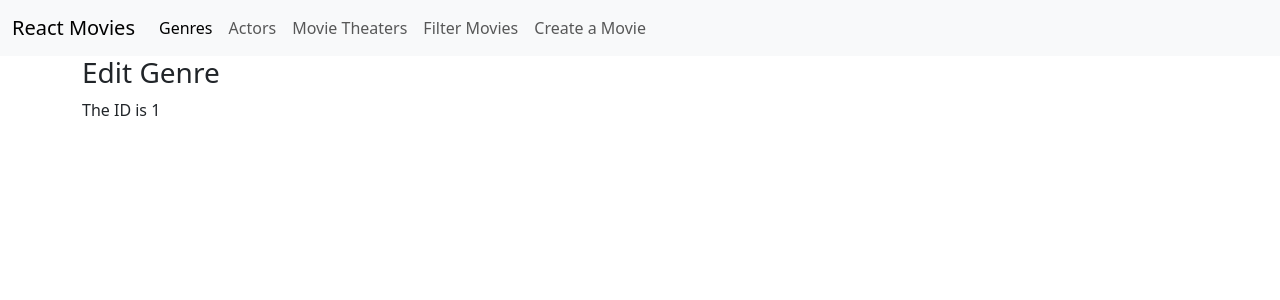
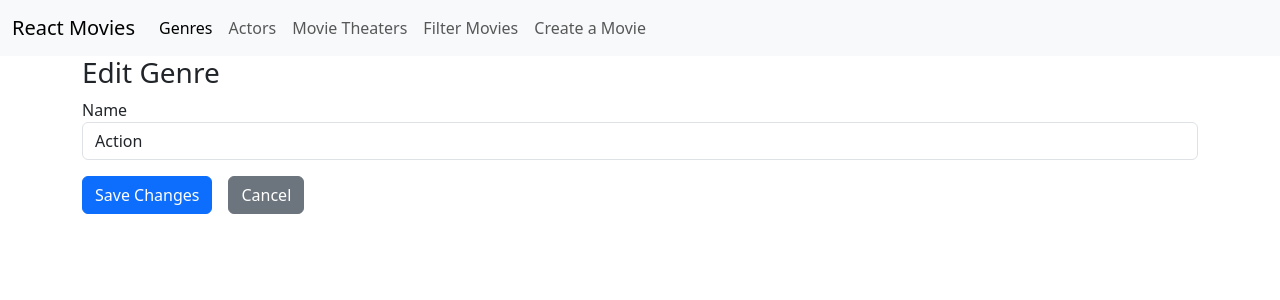
Before and after one commit to Davidson-Keith/react-movies, a React (Create React App) app: page /genres/edit/1 in a window 1280 px wide. Shown: the top 300 px of the page. Built offline with nearby package versions, Linux system fonts and the light colour scheme.

Commit message:
Add disabling of form submit button whilst submitting.

```diff
--- a/src/genres/CreateGenre.tsx
+++ b/src/genres/CreateGenre.tsx
@@ -1,32 +1,17 @@
-import Button from "../utils/Button";
-import {Link} from "react-router-dom";
-import {Formik, Form} from "formik";
-import * as Yup from 'yup';
-import TextField from "../forms/TextField";
+import GenreForm from "./GenreForm";
 
 export default function CreateGenre() {
   // const navigate = useNavigate();
   return (
     <>
       <h3>Create Genre</h3>
-      <Formik
-        initialValues={{name: ''}}
-        onSubmit={async values => {
+      <GenreForm
+        model={{name: ''}}
+        onSubmit={async (values) => {
           await new Promise(r => setTimeout(r, 500));
           console.log(values);
         }}
-        validationSchema={Yup.object({
-          name: Yup.string().required("Name is required.").firstLetterUppercase()
-        })}
-      >
-        {(formikProps) => (
-          <Form>
-            <TextField label="Name" field="name"/>
-            <Button disabled={formikProps.isSubmitting} type="submit">Save Changes</Button>
-            <Link className="btn btn-secondary ms-3" to="/genres">Cancel</Link>
-          </Form>
-        )}
-      </Formik>
+      />
     </>
   )
 }
--- a/src/genres/EditGenre.tsx
+++ b/src/genres/EditGenre.tsx
@@ -1,11 +1,20 @@
 import {useParams} from "react-router-dom";
+import GenreForm from "./GenreForm"; // URL parameters
 
 export default function EditGenre() {
   let {id}: any = useParams();
   return (
     <>
       <h3>Edit Genre</h3>
-      The ID is {id}
+      {/*The ID is {id} */}
+      <GenreForm
+        model={{name: 'Action'}}
+        onSubmit={async (values) => {
+          await new Promise(r => setTimeout(r, 500));
+          console.log(values);
+          console.log(id);
+        }}
+      />
     </>
   )
 }
--- /dev/null
+++ b/src/genres/GenreForm.tsx
@@ -0,0 +1,60 @@
+import {Form, Formik, FormikHelpers} from "formik";
+import * as Yup from "yup";
+import TextField from "../utils/forms/TextField";
+import Button from "../utils/Button";
+import {Link} from "react-router-dom";
+import {genreCreationDTO} from "./genres.model";
+
+export default function GenreForm(props: genreFormProps) {
+  return (
+    <>
+      <Formik
+        initialValues={props.model}
+        onSubmit={props.onSubmit}
+        validationSchema={Yup.object({
+          name: Yup.string().required("Name is required.").firstLetterUppercase()
+        })}
+      >
+        {(formikProps) => (
+          <Form>
+            <TextField label="Name" field="name"/>
+            <Button disabled={formikProps.isSubmitting} type="submit">Save Changes</Button>
+            <Link className="btn btn-secondary ms-3" to="/genres">Cancel</Link>
+          </Form>
+        )}
+      </Formik>
+    </>
+  )
+}
+
+interface genreFormProps {
+  model: genreCreationDTO;
+
+  onSubmit(values: genreCreationDTO, action: FormikHelpers<genreCreationDTO>): void;
+}
+
+
+// export default function GenreForm(props: genreFormProps) {
+//   return (
+//     <>
+//       <Formik
+//         initialValues={{name: ''}}
+//         onSubmit={async (values) => {
+//           await new Promise(r => setTimeout(r, 500));
+//           console.log(values);
+//         }}
+//         validationSchema={Yup.object({
+//           name: Yup.string().required("Name is required.").firstLetterUppercase()
+//         })}
+//       >
+//         {(formikProps) => (
+//           <Form>
+//             <TextField label="Name" field="name"/>
+//             <Button disabled={formikProps.isSubmitting} type="submit">Save Changes</Button>
+//             <Link className="btn btn-secondary ms-3" to="/genres">Cancel</Link>
+//           </Form>
+//         )}
+//       </Formik>
+//     </>
+//   )
+// }
--- /dev/null
+++ b/src/genres/genres.model.d.ts
@@ -0,0 +1,3 @@
+export interface genreCreationDTO {
+  name: string;
+}
--- a/src/main/App.tsx
+++ b/src/main/App.tsx
@@ -2,7 +2,7 @@
 import Menu from "./Menu";
 import {BrowserRouter, Route, Routes} from "react-router-dom";
 import {routes} from "./routes-config";
-import configureValidations from "../forms/Validations";
+import configureValidations from "../utils/forms/Validations";
 
 configureValidations();
 
```
Also changed, not shown: src/utils/forms/TextField.tsx (renamed from src/forms/TextField.tsx), src/utils/forms/Validations.ts (renamed from src/forms/Validations.ts).
